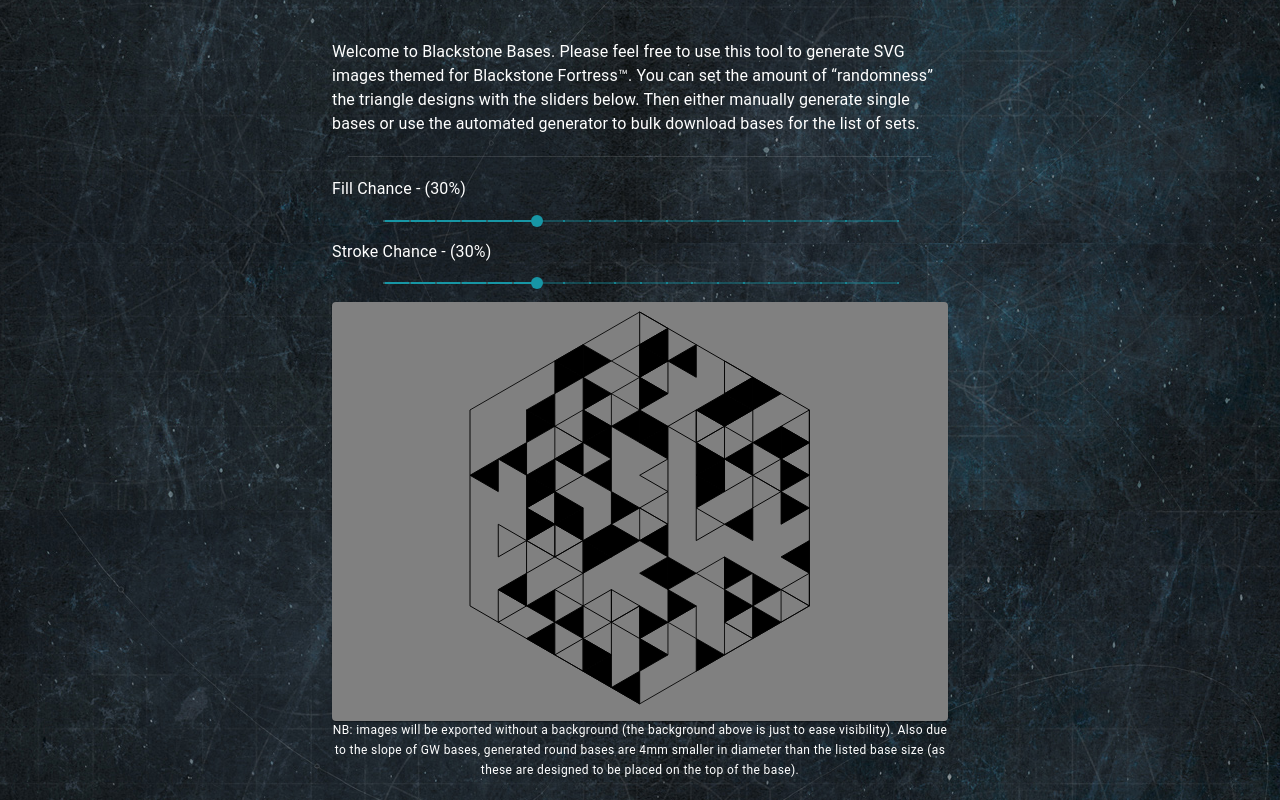
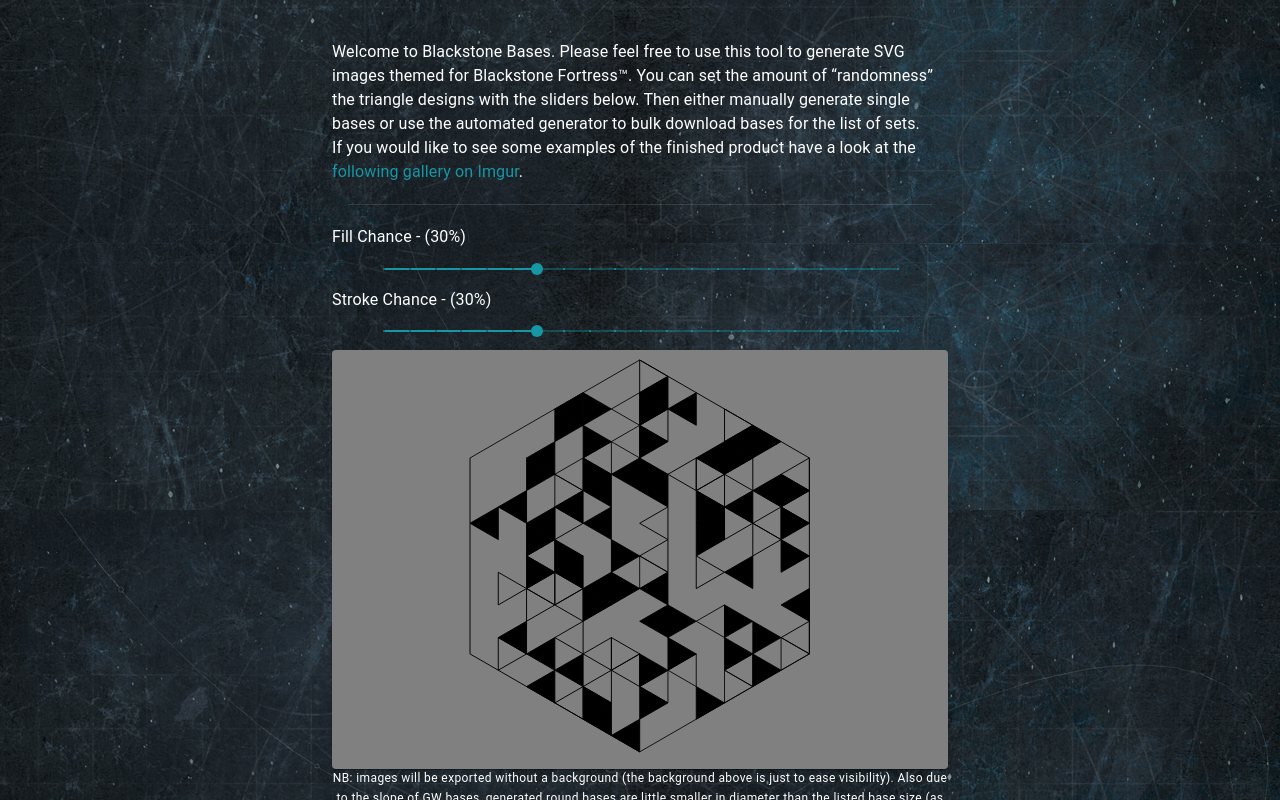
Before and after one commit to haxxxton/blackstonebases, a React (Create React App) app: page / in a window 1280 px wide. Shown: the part 360-1160 px from the top of the page. Built offline with nearby package versions, Linux system fonts and the light colour scheme.

Commit message:
add imgur link, update mask generation

```diff
--- a/src/App.js
+++ b/src/App.js
@@ -127,6 +127,19 @@ function App() {
 						Then either manually generate single bases or use the automated
 						generator to bulk download bases for the list of sets.
 					</Typography>
+					<Typography component="p" variant="body1">
+						If you would like to see some examples of the finished product have
+						a look at the{' '}
+						<Link
+							color="secondary"
+							href="https://imgur.com/gallery/9aa66Vc"
+							rel="noreferrer"
+							target="_blank"
+						>
+							following gallery on Imgur
+						</Link>
+						.
+					</Typography>
 				</Grid>
 				<Grid item xs={12}></Grid>
 				<Grid item sm={3} />
@@ -195,7 +208,10 @@ function App() {
 								}`}
 							>
 								<defs>
-									<clipPath id="round25">
+									{masks.map((mask) => {
+										if (mask.value === 0) return null;
+										return (
+											<clipPath key={mask.value} id={mask.maskName}>
 												<circle
 													cx={
 														triangleSize *
@@ -205,60 +221,15 @@ function App() {
 														10
 													}
 													cy={
-												triangleSize * trianglesPerTriangle * visualScale + 10
+														triangleSize * trianglesPerTriangle * visualScale +
+														10
 													}
 													fill="#000"
-											r={mmToPx(12.5 - 2)}
+													r={mmToPx(mask.size)}
 												/>
 											</clipPath>
-									<clipPath id="round32">
-										<circle
-											cx={
-												triangleSize *
-													trianglesPerTriangle *
-													Math.sin(toRadians(60)) *
-													visualScale +
-												10
-											}
-											cy={
-												triangleSize * trianglesPerTriangle * visualScale + 10
-											}
-											fill="#000"
-											r={mmToPx(16 - 2)}
-										/>
-									</clipPath>
-									<clipPath id="round40">
-										<circle
-											cx={
-												triangleSize *
-													trianglesPerTriangle *
-													Math.sin(toRadians(60)) *
-													visualScale +
-												10
-											}
-											cy={
-												triangleSize * trianglesPerTriangle * visualScale + 10
-											}
-											fill="#000"
-											r={mmToPx(20 - 2)}
-										/>
-									</clipPath>
-									<clipPath id="round50">
-										<circle
-											cx={
-												triangleSize *
-													trianglesPerTriangle *
-													Math.sin(toRadians(60)) *
-													visualScale +
-												10
-											}
-											cy={
-												triangleSize * trianglesPerTriangle * visualScale + 10
-											}
-											fill="#000"
-											r={mmToPx(25 - 2)}
-										/>
-									</clipPath>
+										);
+									})}
 								</defs>
 								{clipPath && maskSize && (
 									<circle
@@ -271,7 +242,7 @@ function App() {
 										}
 										cy={triangleSize * trianglesPerTriangle * visualScale + 10}
 										fill="none"
-										r={mmToPx(masks[maskSize].size - 2)}
+										r={mmToPx(masks[maskSize].size)}
 										stroke="#000"
 										strokeWidth="0.5"
 									/>
@@ -345,7 +316,7 @@ function App() {
 					<Typography align="center" component="p" variant="caption">
 						NB: images will be exported without a background (the background
 						above is just to ease visibility). Also due to the slope of GW
-						bases, generated round bases are 4mm smaller in diameter than the
+						bases, generated round bases are little smaller in diameter than the
 						listed base size (as these are designed to be placed on the top of
 						the base).
 					</Typography>
--- a/src/Form.js
+++ b/src/Form.js
@@ -13,10 +13,10 @@ import React from 'react';
 
 export const masks = [
 	{ label: 'No mask', value: 0 },
-	{ label: '25mm', value: 1, size: 25 / 2 },
-	{ label: '32mm', value: 2, size: 32 / 2 },
-	{ label: '40mm', value: 3, size: 40 / 2 },
-	{ label: '50mm', value: 4, size: 50 / 2 },
+	{ label: '25mm', value: 1, size: 25 / 2 - 1, maskName: 'round25' },
+	{ label: '32mm', value: 2, size: 32 / 2 - 1.5, maskName: 'round32' },
+	{ label: '40mm', value: 3, size: 40 / 2 - 2, maskName: 'round40' },
+	{ label: '50mm', value: 4, size: 50 / 2 - 2.5, maskName: 'round50' },
 ];
 
 const Form = ({
```
Lines whose indentation alone changed are shown as unchanged.
